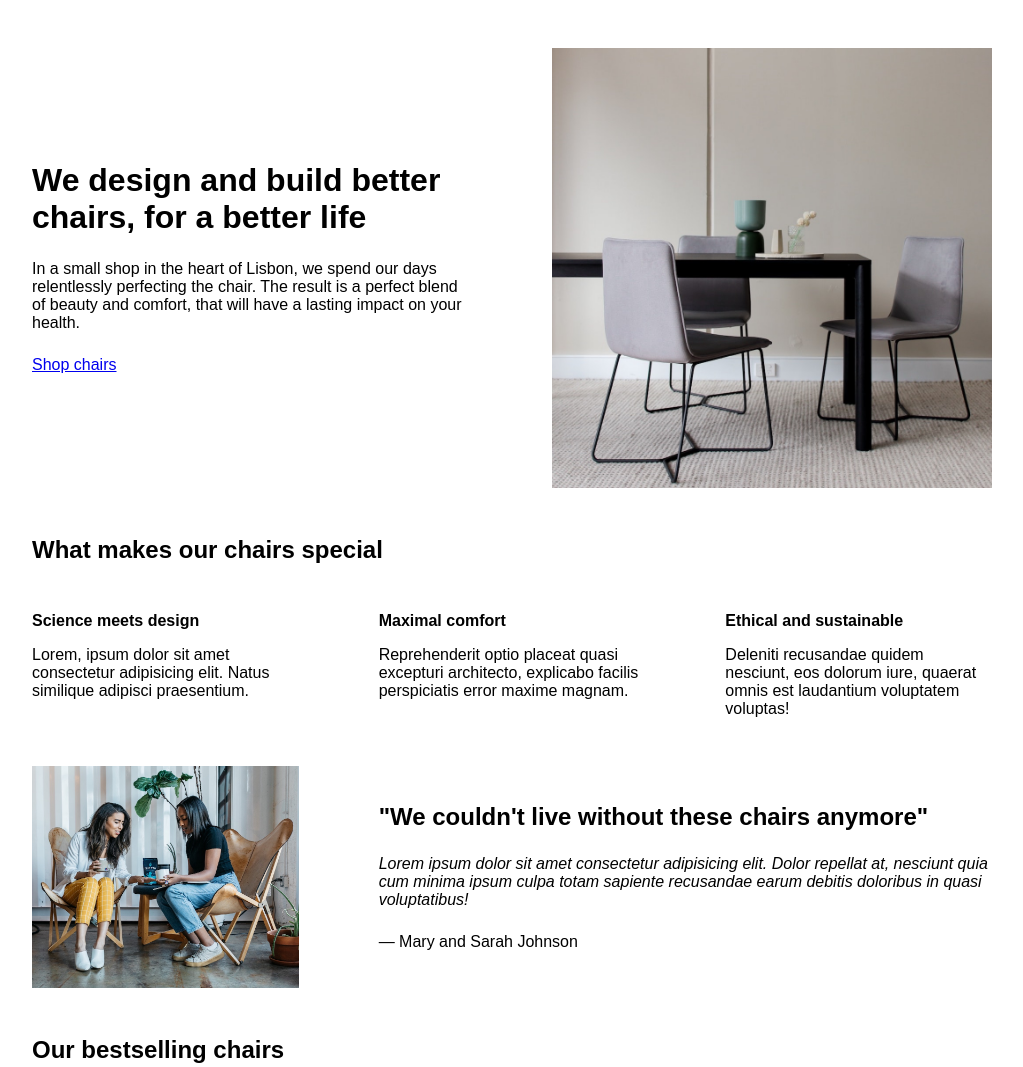
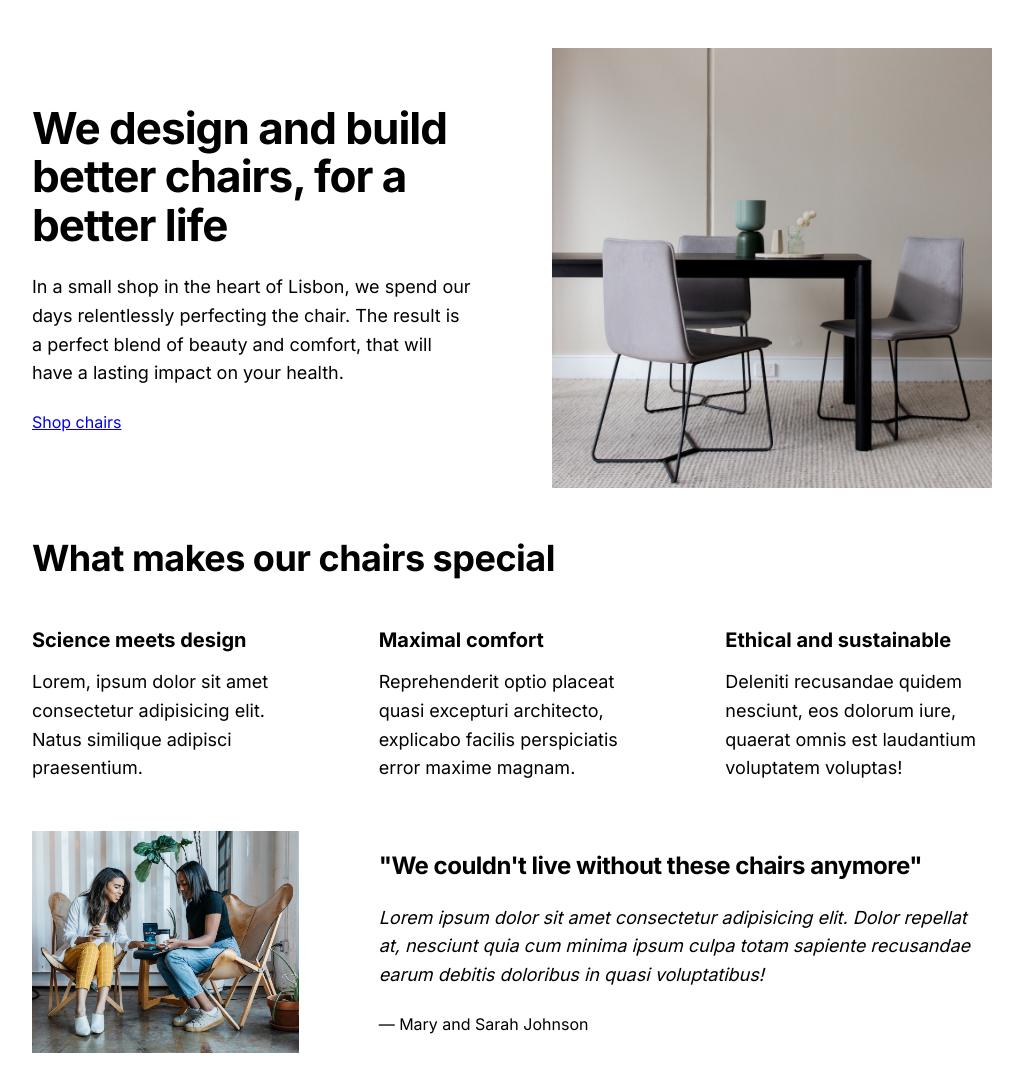
Before and after one commit to Abdullah-Diab/Kalbonyan-Elmarsos-, a plain HTML site: page 02 Udemy/01 HTML and CSS/Project #3/index.html in a window 1280 px wide. Shown: the top 1067 px of the page, without its empty margins (128-1151 px from the left). Drawn offline with Linux system fonts and the light colour scheme.

Commit message:
Update Files

```diff
--- a/02 Udemy/01 HTML and CSS/Project #3/style.css
+++ b/02 Udemy/01 HTML and CSS/Project #3/style.css
@@ -1,10 +1,4 @@
-/*
-SPACING SYSTEM (px)
-2 / 4 / 8 / 12 / 16 / 24 / 32 / 48 / 64 / 80 / 96 / 128
-
-FONT SIZE SYSTEM (px)
-10 / 12 / 14 / 16 / 18 / 20 / 24 / 30 / 36 / 44 / 52 / 62 / 74 / 86 / 98
-*/
+@import url("https://fonts.googleapis.com/css2?family=Inter:wght@400;500;600;700&display=swap");
 
 * {
   margin: 0;
@@ -15,7 +9,7 @@ FONT SIZE SYSTEM (px)
 /* GENERAL STYLES
 ------------------------ */
 body {
-  font-family: sans-serif;
+  font-family: "Inter", sans-serif;
 }
 
 .container {
@@ -30,6 +24,8 @@ section {
 
 h2 {
   margin-bottom: 48px;
+  font-size: 36px;
+  letter-spacing: -0.5px;
 }
 
 .grid-3-cols {
@@ -55,10 +51,15 @@ header {
 
 h1 {
   margin-bottom: 24px;
+  font-size: 44px;
+  line-height: 1.1;
+  letter-spacing: -1px;
 }
 
 .header-text {
   margin-bottom: 24px;
+  font-size: 18px;
+  line-height: 1.6;
 }
 
 img {
@@ -71,9 +72,12 @@ img {
 
 .features-title {
   margin-bottom: 16px;
+  font-size: 20px;
 }
 
 .features-text {
+  font-size: 18px;
+  line-height: 1.6;
 }
 
 /* TESTIMONIAL */
@@ -87,11 +91,14 @@ img {
 
 .testimonial-box h2 {
   margin-bottom: 24px;
+  font-size: 24px;
 }
 
 .testimonial-text {
   font-style: italic;
   margin-bottom: 24px;
+  font-size: 18px;
+  line-height: 1.6;
 }
 
 /* CHAIRS */
@@ -125,8 +132,10 @@ h3 {
 .chair-price {
   display: flex;
   justify-content: space-between;
+  font-size: 20px;
 }
 
 footer {
   margin-bottom: 48px;
+  font-size: 14px;
 }
```
Also changed, not shown: 02 Udemy/01 HTML and CSS/Project #3/img/favicon.png (deleted).
